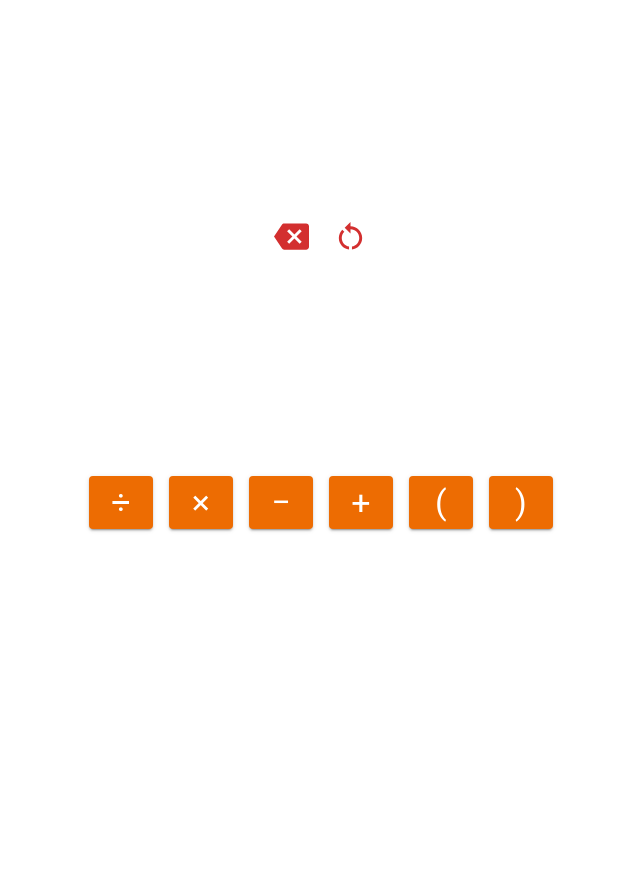
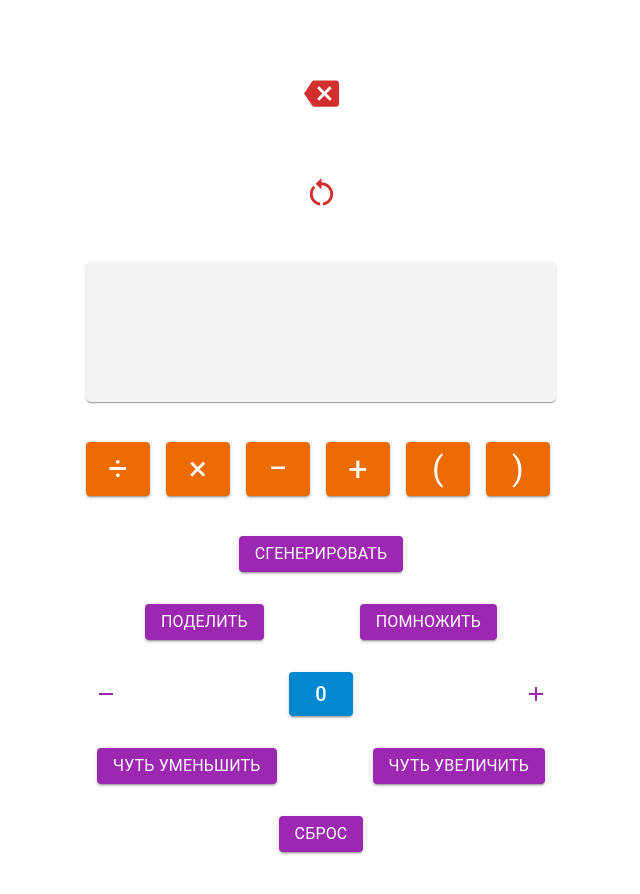
Before and after one commit to kantikYang/polish-notation-calc, a React (Vite) app: page / in a window 1280 px wide. Shown: the top 894 px of the page, without its empty margins (319-959 px from the left). Before the commit the page ends 800 px from the top, so only its background shows below. Built offline with nearby package versions, Linux system fonts and the light colour scheme.

Commit message:
fix: btn focus

```diff
--- a/src/App.css
+++ b/src/App.css
@@ -3,28 +3,6 @@
   margin: 0 auto;
   padding: 2rem;
   text-align: center;
-}
-
-.logo {
-  height: 6em;
-  padding: 1.5em;
-  will-change: filter;
-  transition: filter 300ms;
-}
-.logo:hover {
-  filter: drop-shadow(0 0 2em #646cffaa);
-}
-.logo.react:hover {
-  filter: drop-shadow(0 0 2em #61dafbaa);
-}
-
-@keyframes logo-spin {
-  from {
-    transform: rotate(0deg);
-  }
-  to {
-    transform: rotate(360deg);
-  }
 }
 
 @media (prefers-reduced-motion: no-preference) {
@@ -35,6 +13,9 @@
 
 .card {
   padding: 2em;
+  display: flex;
+  flex-direction: column;
+  gap: 40px;
 }
 
 .read-the-docs {
@@ -42,8 +23,33 @@
 }
 
 .outBoard{
-  max-width: 450px;
-  min-height: 150px;
-  margin: 30px 0;
+  width: 450px;
+  height: 120px;
+
+  margin: 0 auto;
+  padding: 10px;
+
+  overflow-y: auto;
+
+  color:#393939;
+  background-color: #f3f3f3;
+  border-radius: 5px;
+  box-shadow: 0px 2px 1px -1px rgba(0,0,0,0.2), 0px 1px 1px 0px rgba(0,0,0,0.14), 0px 1px 3px 0px rgba(0,0,0,0.12);
   word-wrap: break-word;
 }
+
+.outBoard::-webkit-scrollbar {
+  width: 10px;
+  background-color: #f9f9fd;
+}
+
+.outBoard::-webkit-scrollbar-thumb {
+  border-radius: 10px;
+  background-color: #18aaaa;
+}
+
+.outBoard::-webkit-scrollbar-track {
+  -webkit-box-shadow: inset 0 0 6px rgba(0,0,0,0.2);
+  border-radius: 10px;
+  background-color: #f9f9fd;
+}
--- a/src/App.tsx
+++ b/src/App.tsx
@@ -23,7 +23,7 @@ function countBrackets(s: string): boolean {
 function App() {
   const [mathStr, setMathStr] = useState('');
 
-  function gets(cur: string): void {
+  function validInput(cur: string): void {
     const last = mathStr[mathStr.length - 1];
 
     if (mainOperations.has(cur)) {
@@ -40,6 +40,8 @@ function App() {
       if (!mainOperations.has(last) && countBrackets(mathStr) && last !== '(') {
         setMathStr(mathStr + cur);
       }
+    } else {
+      setMathStr(mathStr + cur);
     }
   }
 
@@ -53,7 +55,12 @@ function App() {
 
   return (
     <>
-      <IconButton color="error" size="large" onClick={() => removeFromBoard()}>
+      <div className="card">
+        <IconButton
+          color="error"
+          size="large"
+          onClick={() => removeFromBoard()}
+        >
           <BackspaceIcon fontSize="large" />
         </IconButton>
         <IconButton color="error" size="large" onClick={() => resetBoard()}>
@@ -64,8 +71,10 @@ function App() {
             {mathStr}
           </Typography>
         </div>
-      <MathOperations addOp={gets} />
-      <div className="card"></div>
+        <MathOperations addOp={validInput} />
+
+        <PlusMinusPanel addNum={validInput} />
+      </div>
     </>
   );
 }
--- a/src/components/plusMinus/PlusMinusPanel.tsx
+++ b/src/components/plusMinus/PlusMinusPanel.tsx
@@ -5,13 +5,14 @@ import RemoveIcon from '@mui/icons-material/Remove';
 import Button from '@mui/material/Button';
 import { Stack, Typography } from '@mui/material';
 
-function PlusMinusPanel({ addNum }: { addNum: (n: number) => void }) {
+function PlusMinusPanel({ addNum }: { addNum: (n: string) => void }) {
   const [count, setCount] = useState(0);
 
   return (
     <>
       <Stack alignItems="center" spacing={4}>
         <Button
+          variant="contained"
           color="secondary"
           onClick={() => setCount(Math.floor(Math.random() * 1000) - 500)}
         >
@@ -19,12 +20,20 @@ function PlusMinusPanel({ addNum }: { addNum: (n: number) => void }) {
         </Button>
 
         <Stack direction="row" spacing={12}>
-          <Button color="secondary" onClick={() => setCount(count / 2)}>
+          <Button
+            variant="contained"
+            color="secondary"
+            onClick={() => setCount(count / 2)}
+          >
             <Typography variant="body1">Поделить</Typography>
           </Button>
 
-          <Button color="secondary" onClick={() => setCount(count * count)}>
-            <Typography variant="body1">Квдрат</Typography>
+          <Button
+            variant="contained"
+            color="secondary"
+            onClick={() => setCount(count * 2)}
+          >
+            <Typography variant="body1">Помножить</Typography>
           </Button>
         </Stack>
 
@@ -33,7 +42,11 @@ function PlusMinusPanel({ addNum }: { addNum: (n: number) => void }) {
             <RemoveIcon />
           </IconButton>
 
-          <Button size="large" variant="outlined" onClick={() => addNum(count)}>
+          <Button
+            variant="contained"
+            color="info"
+            onClick={() => addNum(count + '')}
+          >
             <Typography variant="h6">{count}</Typography>
           </Button>
 
@@ -43,16 +56,28 @@ function PlusMinusPanel({ addNum }: { addNum: (n: number) => void }) {
         </Stack>
 
         <Stack direction="row" spacing={12}>
-          <Button color="secondary" onClick={() => setCount(count - 0.1)}>
+          <Button
+            variant="contained"
+            color="secondary"
+            onClick={() => setCount(count - 0.1)}
+          >
             <Typography variant="body1">Чуть уменьшить</Typography>
           </Button>
 
-          <Button color="secondary" onClick={() => setCount(count + 0.1)}>
+          <Button
+            variant="contained"
+            color="secondary"
+            onClick={() => setCount(count + 0.1)}
+          >
             <Typography variant="body1">Чуть увеличить</Typography>
           </Button>
         </Stack>
 
-        <Button color="secondary" onClick={() => setCount(0)}>
+        <Button
+          variant="contained"
+          color="secondary"
+          onClick={() => setCount(0)}
+        >
           <Typography variant="body1">Сброс</Typography>
         </Button>
       </Stack>
--- a/src/index.css
+++ b/src/index.css
@@ -47,13 +47,7 @@ button {
   cursor: pointer;
   transition: border-color 0.25s;
 }
-button:hover {
-  border-color: #646cff;
-}
-button:focus,
-button:focus-visible {
-  outline: 4px auto -webkit-focus-ring-color;
-}
+
 
 @media (prefers-color-scheme: light) {
   :root {
```
Lines whose indentation alone changed are shown as unchanged.
